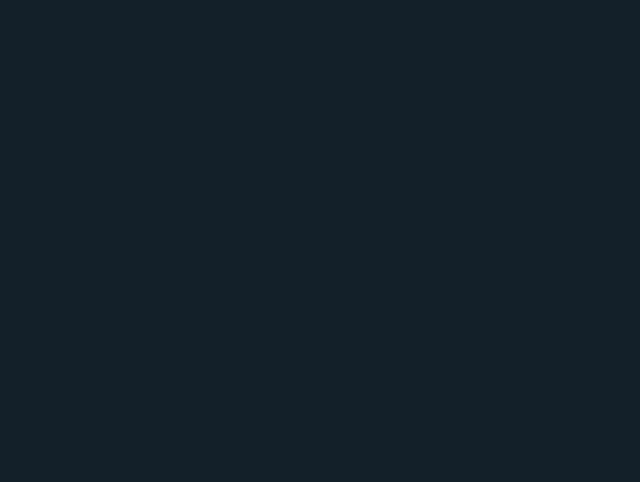
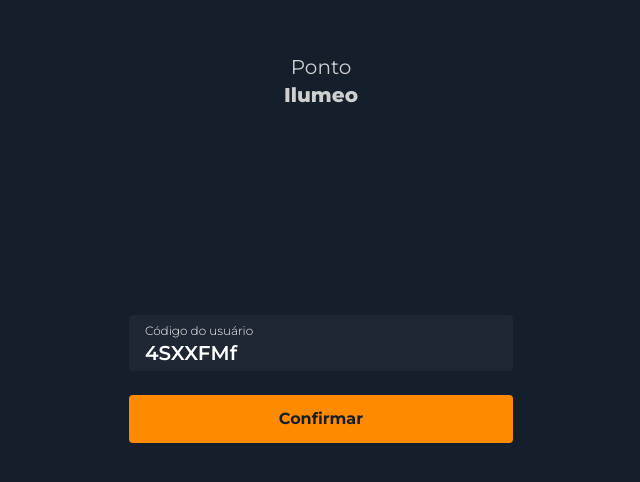
Before and after one commit to mateuskuritza/checkpoint-frontend, a Next.js app: page / in a window 1280 px wide. Shown: the part 152-634 px from the top of the page, without its empty margins (319-959 px from the left). Built offline with nearby package versions, Linux system fonts and the light colour scheme; no server answers.

Commit message:
feat(home-page): create login form with api

```diff
--- /dev/null
+++ b/src/apis/users.ts
@@ -0,0 +1,21 @@
+class UsersAPI {
+    private apiUrl = `${process.env.NEXT_PUBLIC_API_URL}/users`;
+    private basicConfig = {
+        headers: {
+            'Content-Type': 'application/json',
+        },
+    };
+
+    constructor() {}
+
+    async login(token: string) {
+        const res = await fetch(`${this.apiUrl}/authenticate`, {
+            ...this.basicConfig,
+            method: 'POST',
+            body: JSON.stringify({ token }),
+        });
+        return res.json();
+    }
+}
+
+export const usersAPI = new UsersAPI();
--- a/src/app/page.tsx
+++ b/src/app/page.tsx
@@ -1,3 +1,13 @@
+'use client';
+
+import { LoginForm } from '@/components/LoginForm';
+import { Logo } from '@/components/Logo';
+
 export default function Home() {
-    return <main></main>;
+    return (
+        <main className='h-full flex flex-col items-center justify-evenly'>
+            <Logo />
+            <LoginForm />
+        </main>
+    );
 }
--- /dev/null
+++ b/src/components/LoginForm/index.tsx
@@ -0,0 +1,49 @@
+'use client';
+
+import { usersAPI } from '@/apis/users';
+import { FormEvent, useState } from 'react';
+import { toast } from 'react-hot-toast';
+import { Button } from '../Button';
+import { Input } from '../Input';
+
+export function LoginForm() {
+    const [userToken, setUserToken] = useState<string>('');
+    const [loading, setLoading] = useState<boolean>(false);
+
+    const handleSubmit = (e: FormEvent<HTMLFormElement>) => {
+        e.preventDefault();
+
+        const token = userToken.trim();
+        if (!token) return toast.error('Por favor, preencha um código de usuário válido.');
+
+        setLoading(true);
+
+        usersAPI
+            .login(token)
+            .then(() => {
+                // TODO: redirect to dashboard
+            })
+            .catch((error) => {
+                console.log({ error });
+                toast.error('Algo deu errado com seu login :(');
+            })
+            .finally(() => {
+                setLoading(false);
+            });
+    };
+
+    return (
+        <form className='w-full grid place-items-center gap-y-6' onSubmit={handleSubmit}>
+            <Input
+                id='user_code'
+                name='user_code'
+                placeholder='Código do usuário'
+                example='4SXXFMf'
+                type='text'
+                value={userToken || ''}
+                onChange={(e) => setUserToken(e.target.value)}
+            />
+            <Button textContent='Confirmar' disabled={loading} />
+        </form>
+    );
+}
--- a/tailwind.config.js
+++ b/tailwind.config.js
@@ -3,6 +3,7 @@
     content: ['./src/**/*.{ts,tsx}'],
     theme: {
         colors: {
+            white: '#FFFFFF',
             whitesmoke: '#F5F5F5',
             silver: '#CFCFCF',
             midnight: '#1E2733',
```
